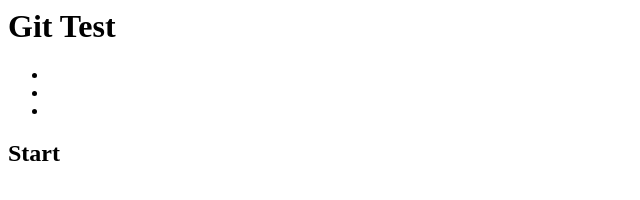
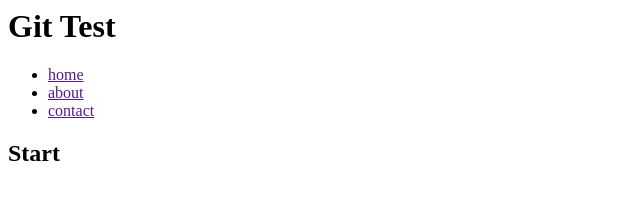
Before and after one commit to OlivierDuchesne/testing_git, a plain HTML site: page index.html in a window 1280 px wide. Shown: the whole page, without its empty margins (0-640 px from the left). Drawn offline with Linux system fonts and the light colour scheme.

Commit message:
added li in nav

```diff
--- a/index.html
+++ b/index.html
@@ -7,9 +7,9 @@
 		<h1>Git Test</h1>
 		<nav>
 			<ul>
-				<li></li>
-				<li></li>
-				<li></li>
+				<li><a href="">home</a></li>
+				<li><a href="">about</a></li>
+				<li><a href="">contact</a></li>
 			</ul>
 		</nav>
 	</header>
```
